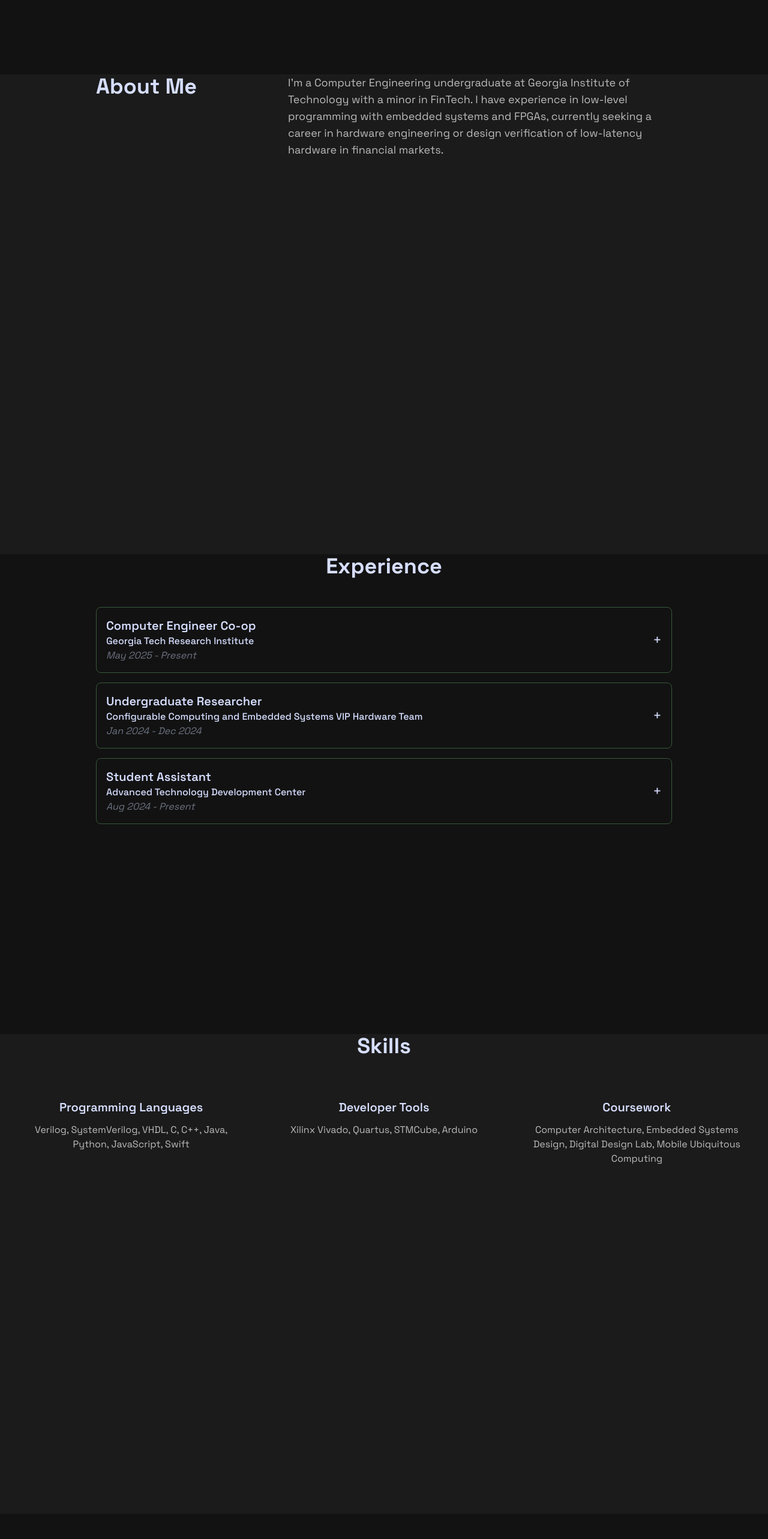
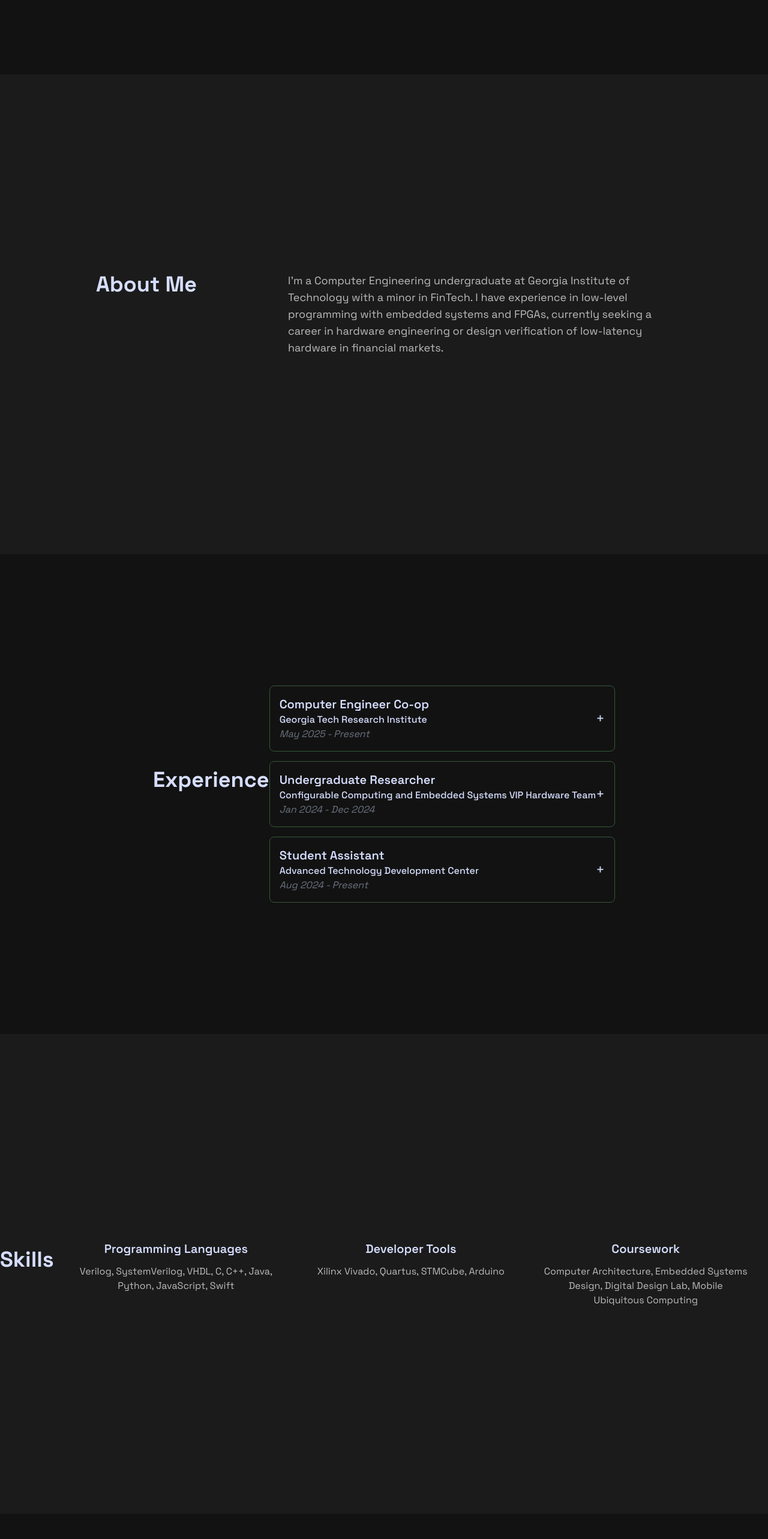
Before and after one commit to katc1213/portfolio-web, a Next.js app: page /en in a window 1280 px wide. Shown: the part 780-3346 px from the top of the page at 60% size. Built offline with nearby package versions, Linux system fonts and the light colour scheme.

Commit message:
Update page.tsx

```diff
--- a/src/app/[locale]/page.tsx
+++ b/src/app/[locale]/page.tsx
@@ -72,7 +72,7 @@ export default function DashboardPage() {
         </div>
       </section>
 
-    <section id="about" className='w-full bg-background-secondary min-h-screen px-10'>
+    <section id="about" className='w-full bg-background-secondary min-h-screen flex items-center justify-center'>
       <div className='flex flex-col items-center justify-center w-full max-w-5xl mx-auto'>
       <div className='flex w-full px-8'>
         {/* Title on the left */}
@@ -95,7 +95,7 @@ export default function DashboardPage() {
 
 
   {/* Experience section */}
-    <section id="experience" className='max-w-5xl mx-auto min-h-screen px-8'>
+    <section id="experience" className='max-w-5xl mx-auto min-h-screen flex items-center justify-center'>
         <h2 className='text-4xl font-extrabold text-center mb-12'>
           {t('Experience')}
         </h2>
@@ -138,7 +138,7 @@ export default function DashboardPage() {
         </div>
     </section>
 
-    <section className='w-full bg-background-secondary min-h-screen'>
+    <section className='w-full bg-background-secondary min-h-screen flex items-center justify-center'>
       <h2 className='text-4xl font-extrabold text-center mb-12'>
         {t('Skills')}
       </h2>
```
